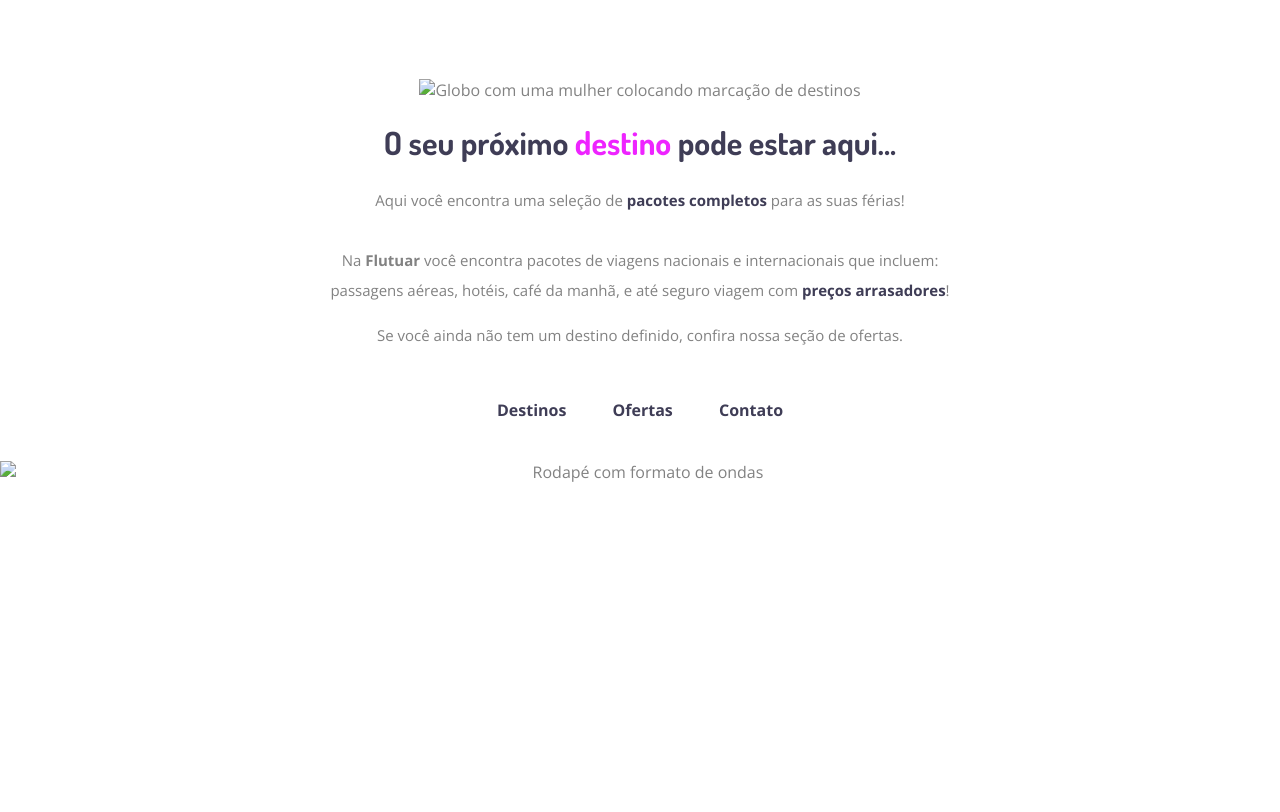
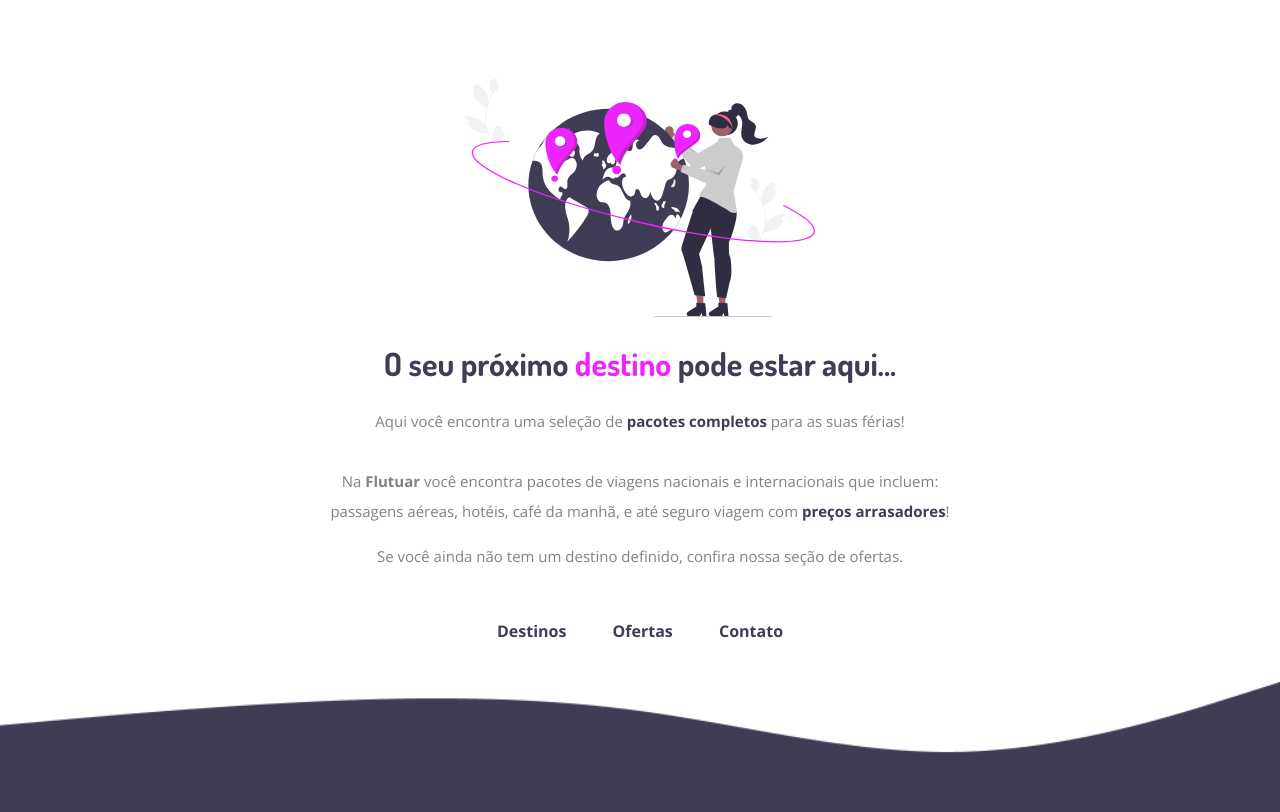
Before and after one commit to willyanbertolino/Rocketseat-Explorer-stage02-1-2, a plain HTML site: page index.html in a window 1280 px wide. Drawn offline with nearby package versions, Linux system fonts and the light colour scheme; the site is published under a folder, as on GitHub Pages, so addresses that start at the root find nothing.

Commit message:
fix href of images tags

```diff
--- a/index.html
+++ b/index.html
@@ -12,7 +12,7 @@
 </head>
 <body>
     <div id="hero">
-        <img src="/images/img1.svg" alt="Globo com uma mulher colocando marcação de destinos" />
+        <img src="images/img1.svg" alt="Globo com uma mulher colocando marcação de destinos" />
 
         <h1>O seu próximo <span>destino</span> pode estar aqui...</h1>
 
@@ -36,7 +36,7 @@
             <a href="http://" target="_blank">Contato</a>
         </div>
 
-        <img src="/images/Wave.png" alt="Rodapé com formato de ondas">
+        <img src="images/Wave.png" alt="Rodapé com formato de ondas">
     </div>
 </body>
 </html>
```
